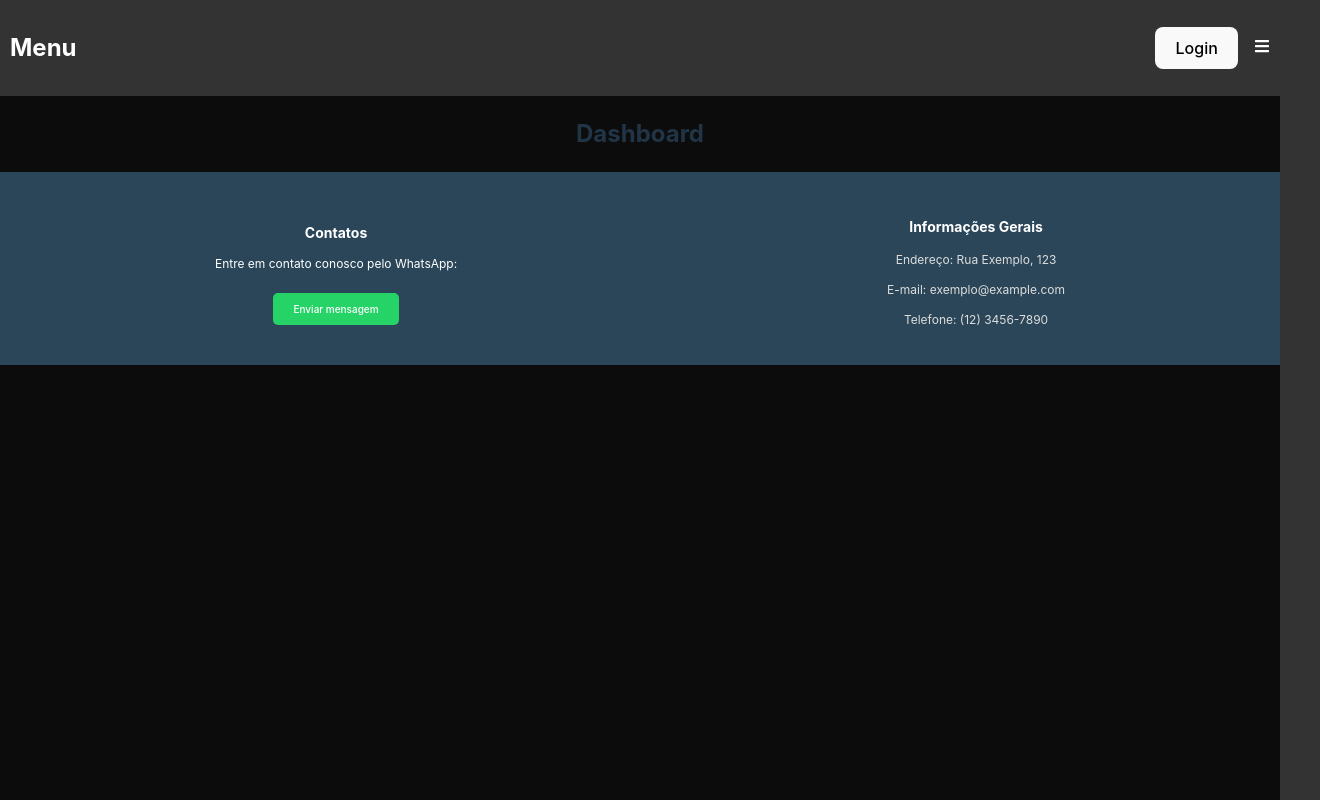
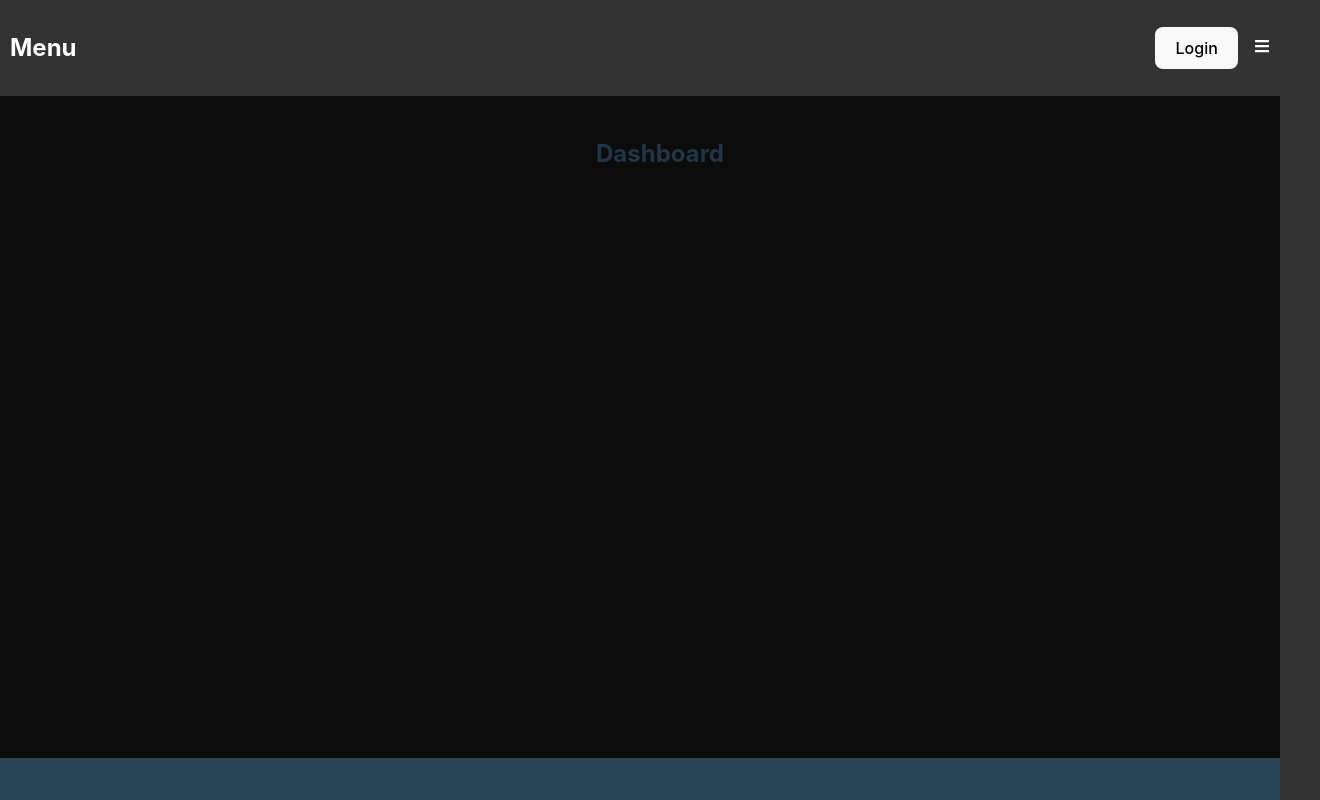
Before and after one commit to lemuelpires/AppControleMantec_Front, a React (Vite) app: page / in a window 1280 px wide. Shown: the top 800 px of the page, 1320 px wide, since content can reach past the window. Built offline with nearby package versions, Linux system fonts and the light colour scheme.

Commit message:
atualização de estilos de pagina

```diff
--- a/src/pages/Dashboard/index.jsx
+++ b/src/pages/Dashboard/index.jsx
@@ -1,11 +1,12 @@
 import React from 'react';
+import { DashboardContainer } from './style';
 
 const Dashboard = () => {
   return (
-    <div>
+    <DashboardContainer>
       <h2>Dashboard</h2>
       {/* Conteúdo do Dashboard */}
-    </div>
+    </DashboardContainer>
   );
 };
 
--- a/src/pages/Dashboard/style.js
+++ b/src/pages/Dashboard/style.js
@@ -0,0 +1,10 @@
+import styled from 'styled-components';
+
+export const DashboardContainer = styled.div`
+    display: flex;
+    flex-direction: column;
+    align-items: center;
+    width: 100%;
+    padding: 20px;
+    min-height: 77.8vh;
+`;
--- a/src/pages/OrdensDeServico/style.js
+++ b/src/pages/OrdensDeServico/style.js
@@ -2,9 +2,10 @@ import styled from 'styled-components';
 
 export const OrdemDeServicoContainer = styled.div`
   padding: 20px;
+  min-height: 77.8vh;
 `;
 
-export const OrdemDeServicoTitle = styled.h1`
+export const OrdemDeServicoTitle = styled.h2`
   margin-bottom: 20px;
 `;
 
@@ -28,7 +29,7 @@ export const OrdemDeServicoTable = styled.table`
 
   th, td {
     padding: 10px;
-    border: 1px solid #ddd;
+    border-bottom: 1px solid #ddd;
     text-align: left;
   }
 
--- a/src/pages/Servicos/style.js
+++ b/src/pages/Servicos/style.js
@@ -2,9 +2,10 @@ import styled from 'styled-components';
 
 export const ServicoContainer = styled.div`
   padding: 20px;
+  min-height: 77.8vh;
 `;
 
-export const ServicoTitle = styled.h1`
+export const ServicoTitle = styled.h2`
   margin-bottom: 20px;
 `;
 
@@ -28,7 +29,7 @@ export const ServicoTable = styled.table`
 
   th, td {
     padding: 10px;
-    border: 1px solid #ddd;
+    border-bottom: 1px solid #ddd;
     text-align: left;
   }
 
```
